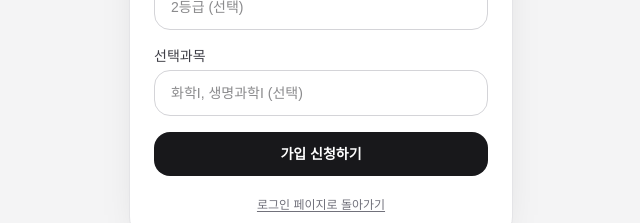
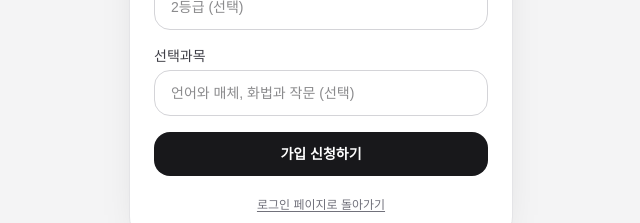
Before and after one commit to koreanliving/jeongkwan_web, a Next.js app: page /auth/signup in a window 1280 px wide. Shown: the part 635-858 px from the top of the page, without its empty margins (319-959 px from the left). Built offline with nearby package versions, Linux system fonts and the light colour scheme.

Commit message:
fix: update signup subject placeholder

```diff
--- a/app/auth/signup/page.tsx
+++ b/app/auth/signup/page.tsx
@@ -200,7 +200,7 @@ export default function SignupPage() {
 							type="text"
 							value={selectedSubject}
 							onChange={(event) => setSelectedSubject(event.target.value)}
-							placeholder="화학I, 생명과학I (선택)"
+							placeholder="언어와 매체, 화법과 작문 (선택)"
 							className="mt-1 w-full rounded-2xl border border-zinc-300 bg-white px-4 py-3 text-sm outline-none transition focus:border-zinc-500 focus:ring-2 focus:ring-zinc-200"
 						/>
 					</div>
```
